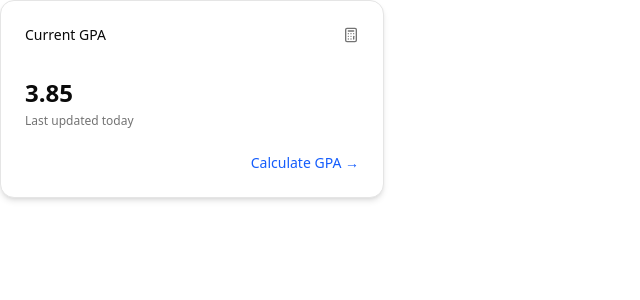
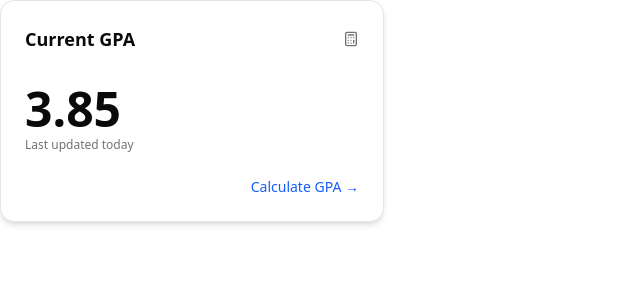
Before and after one commit to Amri2002/unihub, a Next.js app: page /demo/gpaCard in a window 1280 px wide. Shown: the top 300 px of the page, without its empty margins (0-640 px from the left). Built offline with nearby package versions, Linux system fonts and the light colour scheme.

Commit message:
Title style changes in card

```diff
--- a/src/components/assignment-progress-chart.tsx
+++ b/src/components/assignment-progress-chart.tsx
@@ -54,7 +54,7 @@ export function AssignmentProgressChart({
   return (
     <Card className="flex flex-col">
       <CardHeader className="items-center pb-0">
-        <CardTitle>Upcoming Assignment Progress</CardTitle>
+        <CardTitle className="text-lg">Upcoming Assignment Progress</CardTitle>
         <CardDescription>Remaining tasks</CardDescription>
       </CardHeader>
       <CardContent className="flex-1 pb-0">
--- a/src/components/gpa-card.tsx
+++ b/src/components/gpa-card.tsx
@@ -13,11 +13,11 @@ export function GpaCard({ gpa }: { gpa: number }) {
   return (
     <Card className="w-full shadow-md">
       <CardHeader className="flex flex-row items-center justify-between space-y-0 pb-2">
-        <CardTitle className="text-sm font-medium">Current GPA</CardTitle>
+        <CardTitle className="text-lg">Current GPA</CardTitle>
         <Calculator className="h-4 w-4 text-muted-foreground" />
       </CardHeader>
       <CardContent>
-        <div className="text-2xl font-bold">{gpa.toFixed(2)}</div>
+        <div className="text-5xl font-bold">{gpa.toFixed(2)}</div>
         <p className="text-xs text-muted-foreground mt-1">Last updated today</p>
       </CardContent>
       <CardFooter>
```
